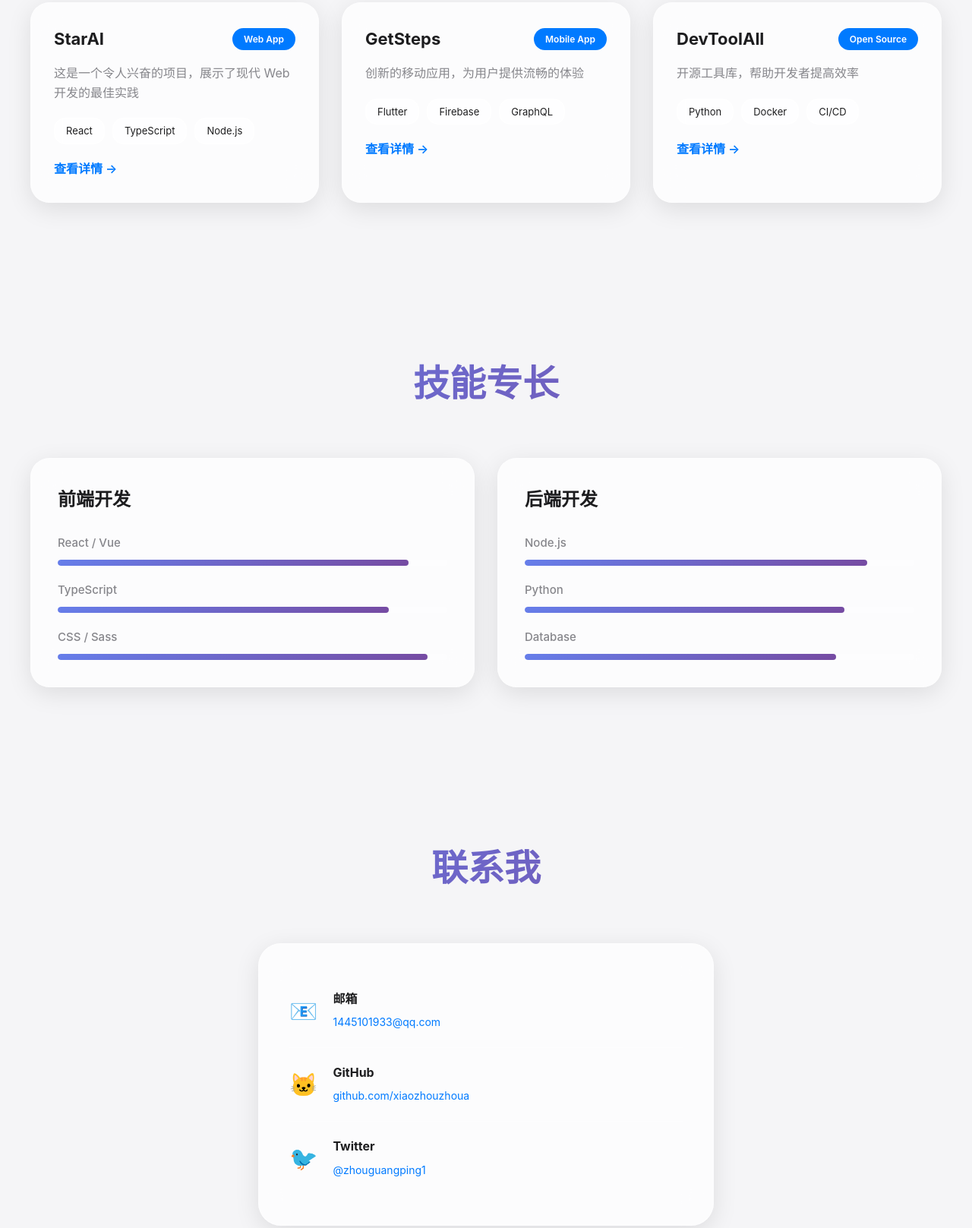
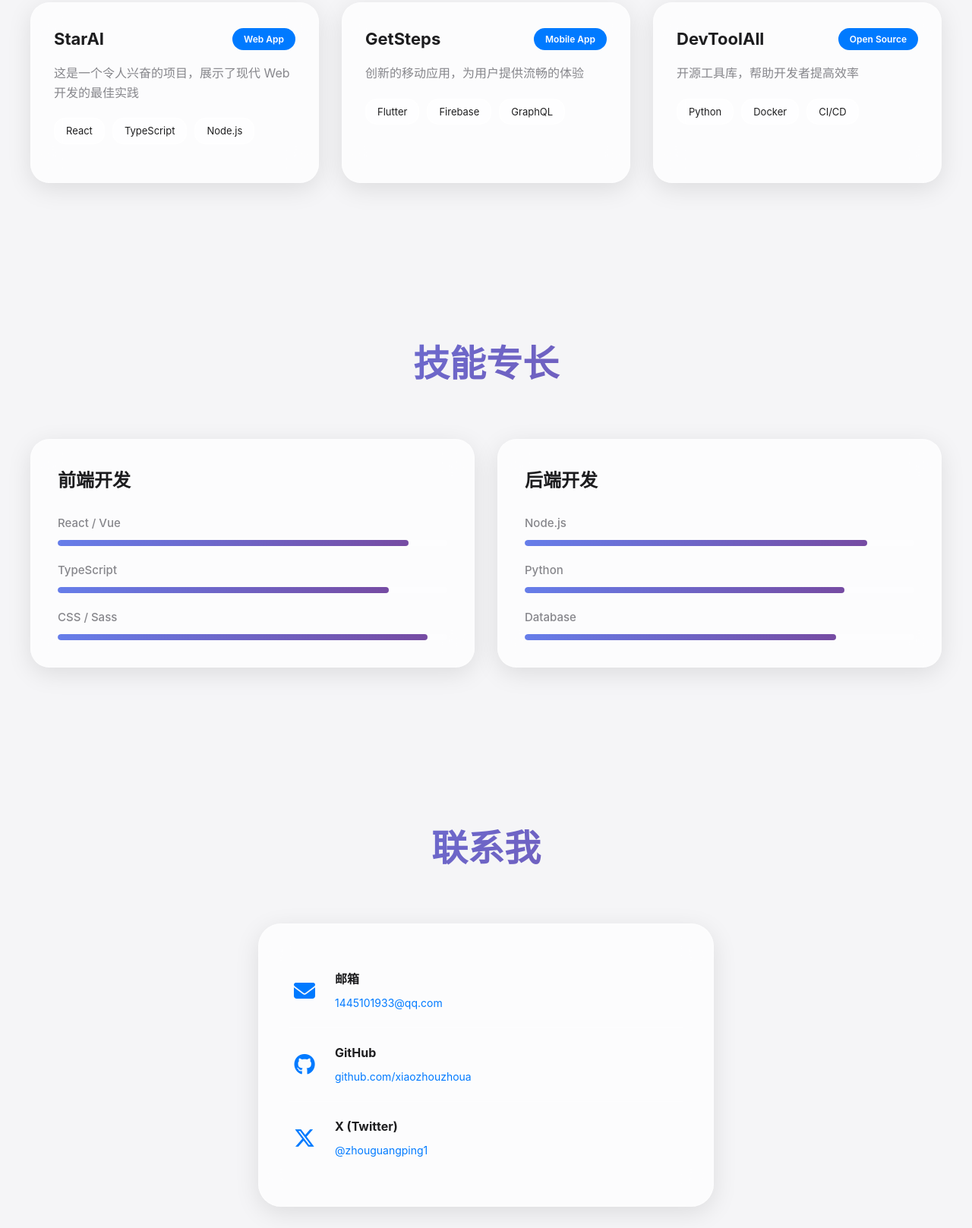
Before and after one commit to xiaozhouzhoua/xiaozhouzhoua.github.io, a plain HTML site: page index.html in a window 1280 px wide. Shown: the part 1651-3268 px from the top of the page at 76% size. Drawn offline with Linux system fonts and the light colour scheme.

Commit message:
Switch contact icons to Font Awesome

```diff
--- a/index.html
+++ b/index.html
@@ -4,6 +4,7 @@
     <meta charset="UTF-8">
     <meta name="viewport" content="width=device-width, initial-scale=1.0">
     <title>我的个人网站</title>
+    <link rel="stylesheet" href="https://cdnjs.cloudflare.com/ajax/libs/font-awesome/6.5.1/css/all.min.css">
     <link rel="stylesheet" href="styles.css">
 </head>
 <body>
@@ -80,9 +81,6 @@
                         <span class="tech-tag">TypeScript</span>
                         <span class="tech-tag">Node.js</span>
                     </div>
-                    <div class="project-links">
-                        <a href="#" class="project-link">查看详情 →</a>
-                    </div>
                 </div>
                 <div class="project-card glass">
                     <div class="project-header">
@@ -95,9 +93,6 @@
                         <span class="tech-tag">Firebase</span>
                         <span class="tech-tag">GraphQL</span>
                     </div>
-                    <div class="project-links">
-                        <a href="#" class="project-link">查看详情 →</a>
-                    </div>
                 </div>
                 <div class="project-card glass">
                     <div class="project-header">
@@ -109,9 +104,6 @@
                         <span class="tech-tag">Python</span>
                         <span class="tech-tag">Docker</span>
                         <span class="tech-tag">CI/CD</span>
-                    </div>
-                    <div class="project-links">
-                        <a href="#" class="project-link">查看详情 →</a>
                     </div>
                 </div>
             </div>
@@ -178,23 +170,23 @@
             <div class="contact-content">
                 <div class="contact-info glass">
                     <div class="contact-item">
-                        <span class="contact-icon">📧</span>
+                        <i class="fas fa-envelope contact-icon"></i>
                         <div>
                             <h4>邮箱</h4>
                             <a href="mailto:1445101933@qq.com" class="contact-link">1445101933@qq.com</a>
                         </div>
                     </div>
                     <div class="contact-item">
-                        <span class="contact-icon">🐱</span>
+                        <i class="fab fa-github contact-icon"></i>
                         <div>
                             <h4>GitHub</h4>
                             <a href="https://github.com/xiaozhouzhoua" target="_blank" rel="noopener noreferrer" class="contact-link">github.com/xiaozhouzhoua</a>
                         </div>
                     </div>
                     <div class="contact-item">
-                        <span class="contact-icon">🐦</span>
+                        <i class="fab fa-x-twitter contact-icon"></i>
                         <div>
-                            <h4>Twitter</h4>
+                            <h4>X (Twitter)</h4>
                             <a href="https://twitter.com/zhouguangping1" target="_blank" rel="noopener noreferrer" class="contact-link">@zhouguangping1</a>
                         </div>
                     </div>
--- a/styles.css
+++ b/styles.css
@@ -396,16 +396,7 @@ html {
     border: 1px solid var(--glass-border);
 }
 
-.project-link {
-    color: var(--primary-color);
-    text-decoration: none;
-    font-weight: 600;
-    transition: all 0.3s ease;
-}
 
-.project-link:hover {
-    color: var(--secondary-color);
-}
 
 .skills-container {
     display: grid;
@@ -480,7 +471,18 @@ html {
 }
 
 .contact-icon {
-    font-size: 30px;
+    font-size: 28px;
+    min-width: 40px;
+    color: var(--primary-color);
+    display: flex;
+    align-items: center;
+    justify-content: center;
+    transition: all 0.3s ease;
+}
+
+.contact-item:hover .contact-icon {
+    color: var(--secondary-color);
+    transform: scale(1.1);
 }
 
 .contact-item h4 {
```
